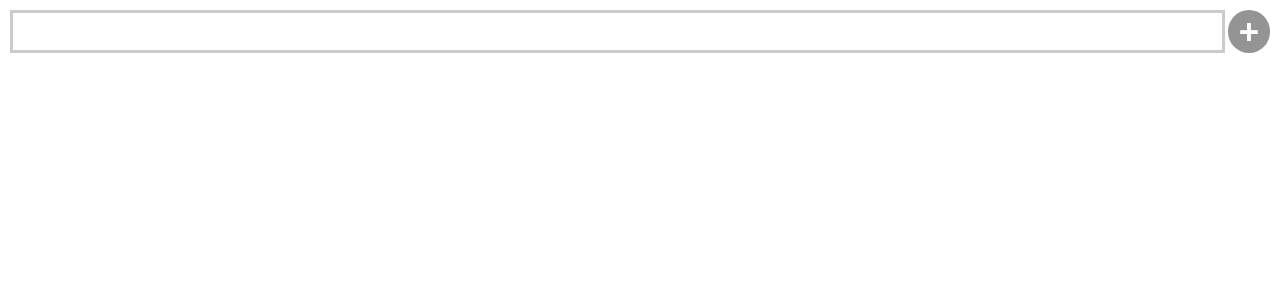
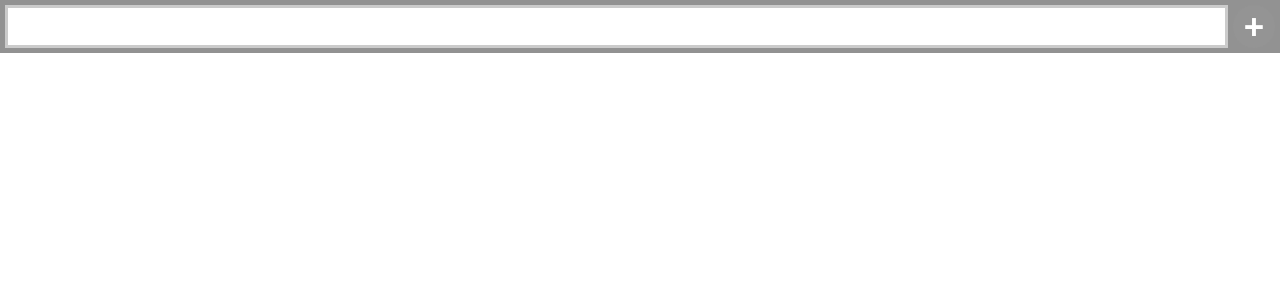
Before and after one commit to SRatna/flashcards-react-app, a React app: page / in a window 1280 px wide. Shown: the top 300 px of the page. Built offline with nearby package versions, Linux system fonts and the light colour scheme.

Commit message:
style header

```diff
--- a/src/screens/Decks/index.scss
+++ b/src/screens/Decks/index.scss
@@ -1,7 +1,6 @@
 .add-deck {
-  margin: 10px;
   display: flex;
-
+  background: #929292;
   input {
     flex: 1;
     padding: 10px;
@@ -9,7 +8,7 @@
     outline: none;
     transition: border 0.2s linear 0s;
     font-size: 15px;
-    margin-right: 3px;
+    margin: 5px;
     &:focus {
       border: 3px solid #979797;
     }
@@ -25,16 +24,19 @@
     transition: background 0.2s linear 0s;
     border-radius: 21px;
     min-width: 42px;
+    margin: 5px 5px 5px 0;
     &:hover {
       background: #6f6f6f;
     }
   }
 }
 .decks {
+  height: calc(100% - 43px);
+  overflow-y: auto;
   .deck-item {
-    padding: 15px;
+    padding: 10px;
     border: 1px solid #cbcbcb;
-    margin: 8px 10px;
+    margin: 5px;
     box-shadow: 1px -1px 2px 1px #cbcbcb;
     .action-buttons {
       display: flex;
```
